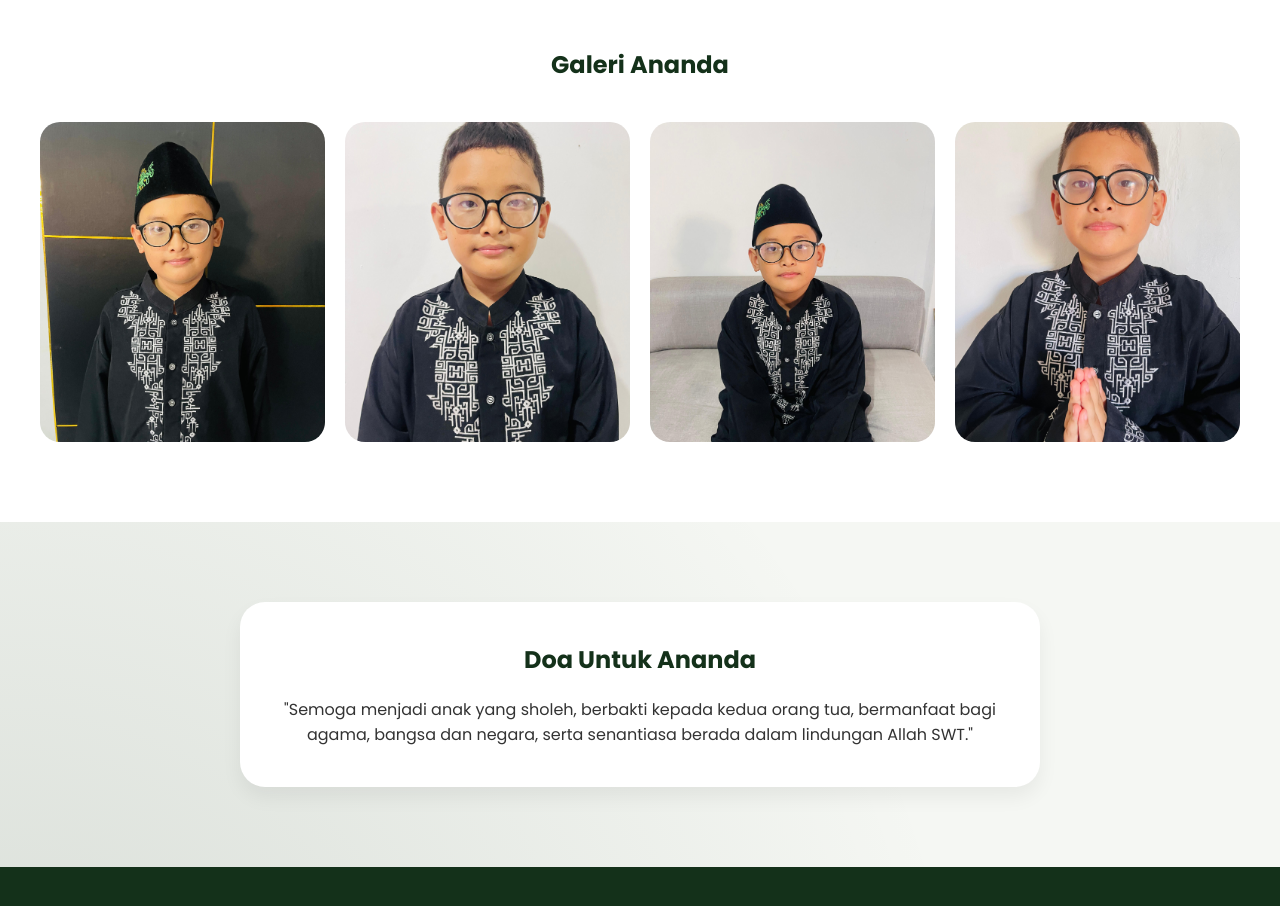
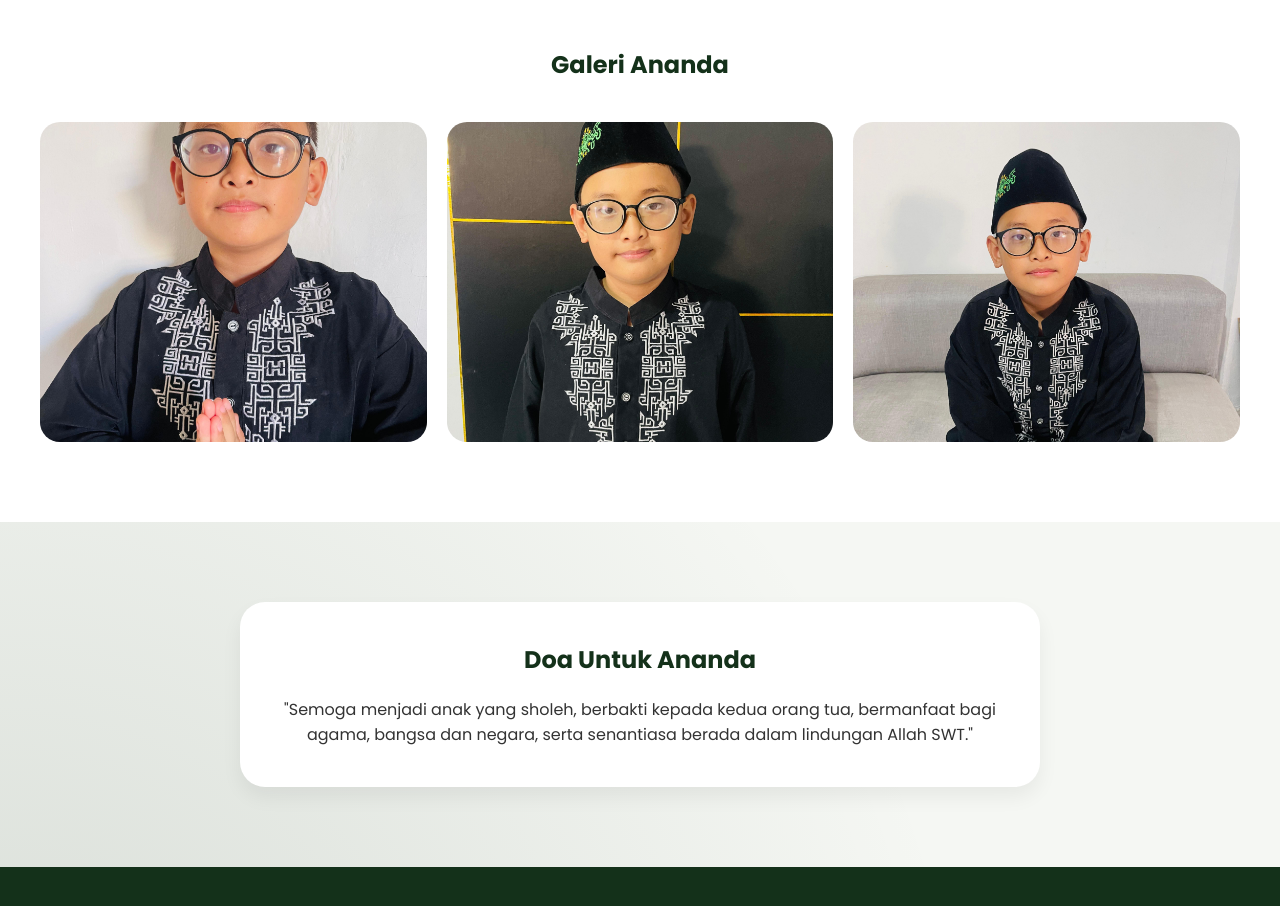
Before and after one commit to rrevanldo/Khitanan-Arsalan, a plain HTML site: page index.html in a window 1280 px wide. Shown: the part 1860-2766 px from the top of the page. Drawn offline with Linux system fonts and the light colour scheme.

Commit message:
first commit

```diff
--- a/index.html
+++ b/index.html
@@ -474,10 +474,9 @@
 
     <div class="gallery-grid">
 
+    <img src="foto4.jpg" alt="">
     <img src="foto1.jpg" alt="">
-    <img src="foto3.jpg" alt="">
     <img src="foto2.jpg" alt="">
-    <img src="foto4.jpg" alt="">
 
     </div>
 
```
